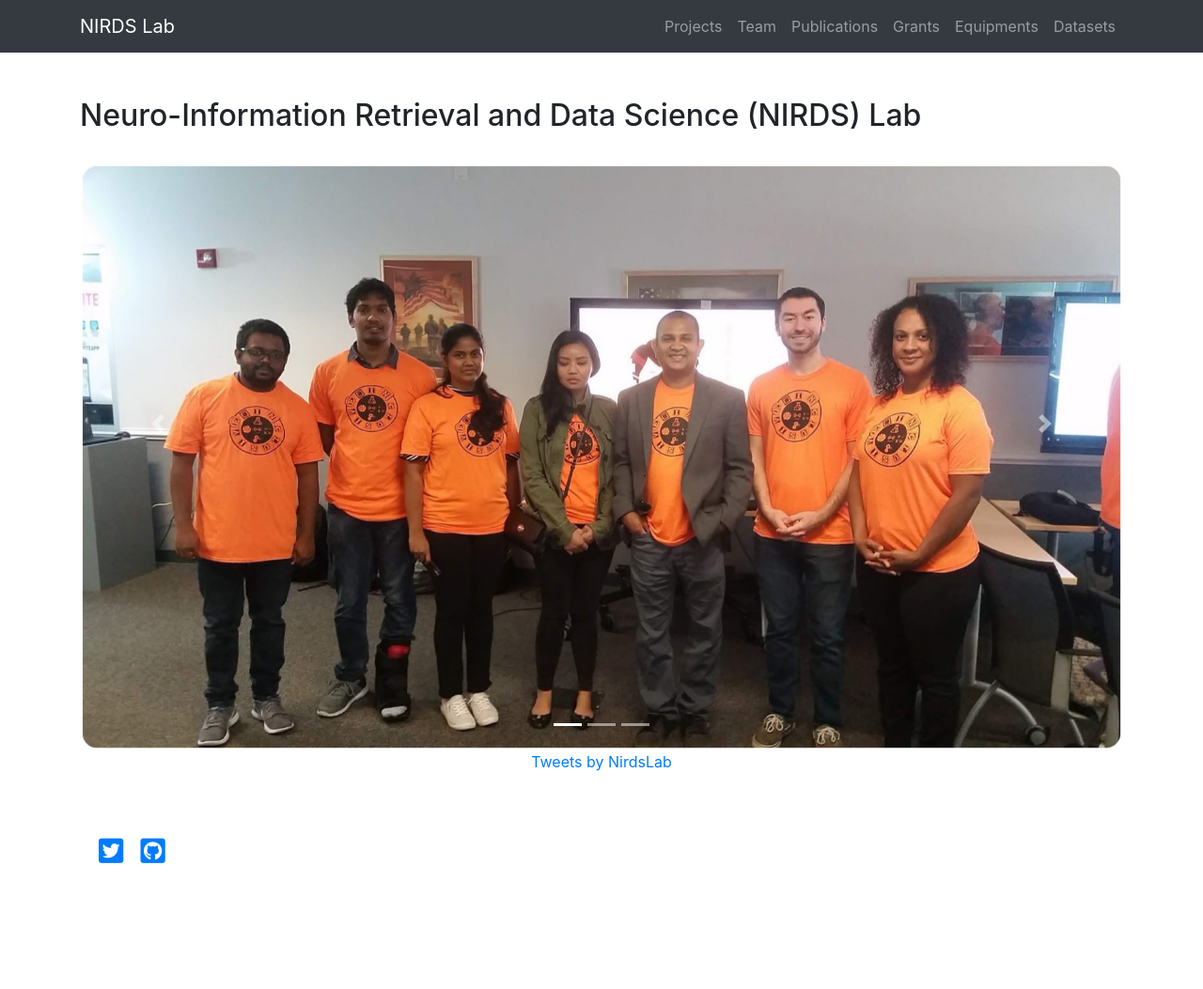
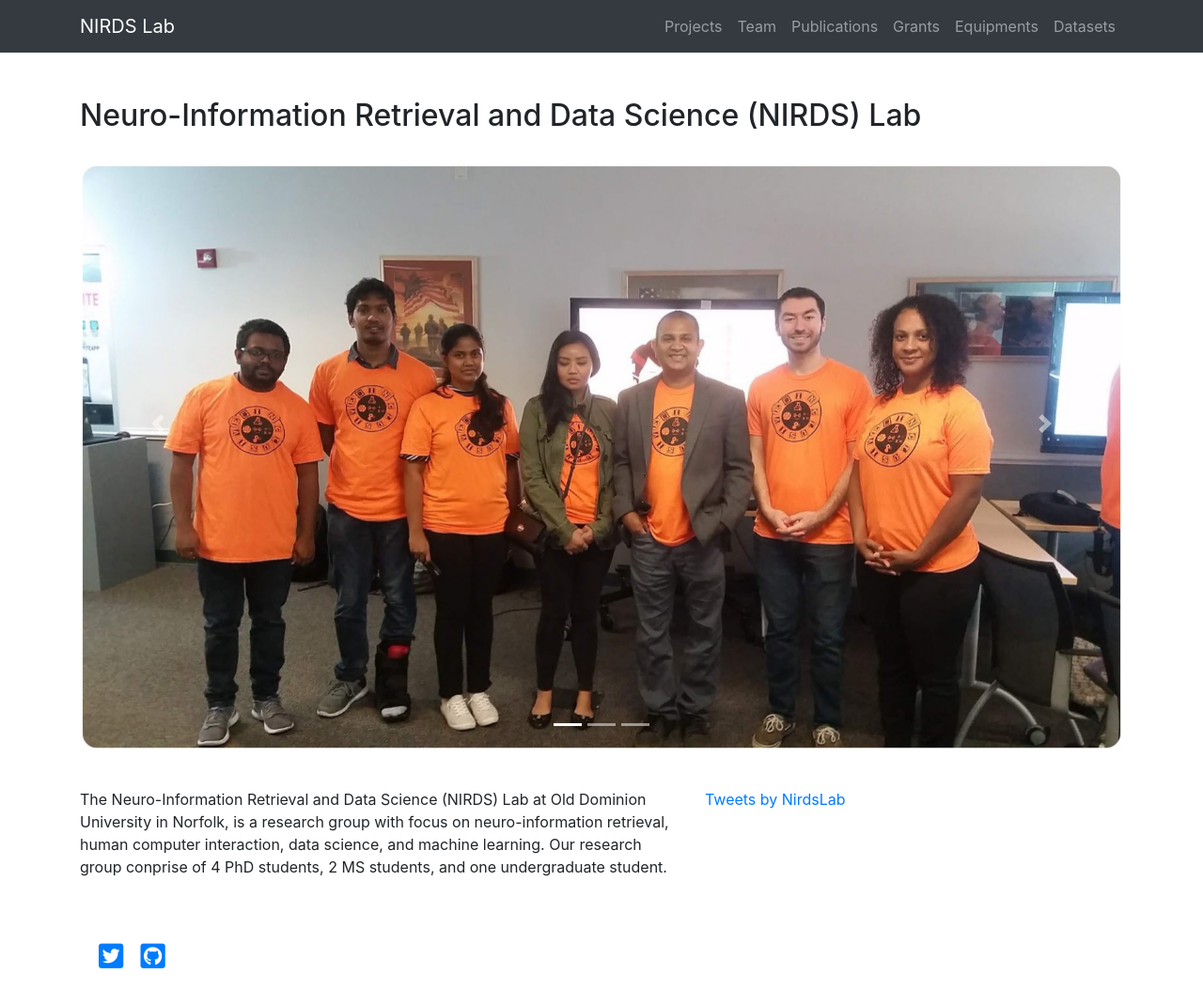
Before and after one commit to nirdslab/nirdslab.github.io, a Jekyll site: the page built from index.md, in a window 1280 px wide. Shown: the whole page at 94% size. Built offline with Jekyll 4.4.1, drawn with Linux system fonts in a browser that asks for light colours; nearby versions of some CDN libraries; comment, search, counter and statistics services are not loaded; before the commit the page ends 941 px from its top, so only the background shows below that.

Commit message:
Added description, resize twitter embed

```diff
--- a/index.md
+++ b/index.md
@@ -33,7 +33,15 @@ title: 'Welcome'
 </div>
 
 <!-- End Carousel -->
+<br>
 
-<div class="d-flex justify-content-center">
-<a class="twitter-timeline" data-width="50%" data-tweet-limit="4" href="https://twitter.com/NirdsLab?ref_src=twsrc%5Etfw">Tweets by NirdsLab</a> <script async src="https://platform.twitter.com/widgets.js" charset="utf-8"></script>
+<div class="row">
+  <div class="col-sm-7">
+    The Neuro-Information Retrieval and Data Science (NIRDS) Lab at Old Dominion University in Norfolk, is a research group
+    with focus on neuro-information retrieval, human computer interaction, data science, and machine learning.
+    Our research group conprise of 4 PhD students, 2 MS students, and one undergraduate student.
+  </div>
+  <div class="col-sm-5">
+    <a class="twitter-timeline" data-tweet-limit="2" noheader href="https://twitter.com/NirdsLab?ref_src=twsrc%5Etfw">Tweets by NirdsLab</a> <script async src="https://platform.twitter.com/widgets.js" charset="utf-8"></script>
+  </div>
 </div>
```
